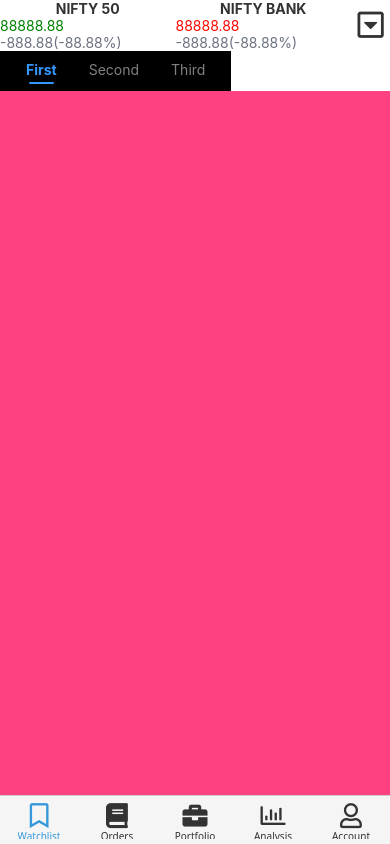
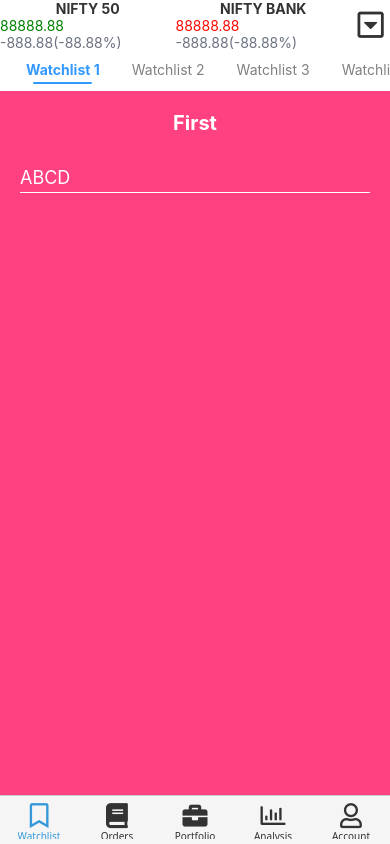
Before and after one commit to ArchitAvd/kite-clone, a React Native app: screen /Watchlist in a window 390 px wide. Built offline with nearby package versions, Linux system fonts and the light colour scheme.

Commit message:
refactor Watchlist page

```diff
--- /dev/null
+++ b/src/components/TabRouteView.tsx
@@ -0,0 +1,61 @@
+import React, { useState } from 'react';
+import { View, Text, StyleSheet, TextInput, FlatList } from 'react-native';
+
+interface TabRouteViewProps {
+  initialData: string[];
+  backgroundColor: string;
+  title?: string;
+}
+
+const TabRouteView: React.FC<TabRouteViewProps> = ({ initialData, backgroundColor, title }) => {
+  const [data, setData] = useState<string[]>(initialData);
+
+  const updateItem = (index: number, value: string) => {
+    const newData = [...data];
+    newData[index] = value;
+    setData(newData);
+  };
+
+  return (
+    <View style={[styles.container, { backgroundColor }]}>
+      {title && <Text style={styles.title}>{title}</Text>}
+      <FlatList
+        data={data}
+        keyExtractor={(_, index) => index.toString()}
+        renderItem={({ item, index }) => (
+          <TextInput
+            style={styles.input}
+            value={item}
+            maxLength={4}
+            onChangeText={(text) => updateItem(index, text)}
+          />
+        )}
+      />
+    </View>
+  );
+};
+
+const styles = StyleSheet.create({
+  container: {
+    flex: 1,
+    justifyContent: 'center',
+    padding: 20,
+  },
+  input: {
+    borderBottomWidth: 1,
+    borderBottomColor: 'white',
+    color: 'white',
+    fontSize: 18,
+    marginVertical: 8,
+    paddingVertical: 4,
+  },
+  title: {
+    fontSize: 20,
+    fontWeight: 'bold',
+    color: 'white',
+    marginBottom: 20,
+    textAlign: 'center',
+  },
+});
+
+export default TabRouteView;
--- a/src/components/TabView.tsx
+++ b/src/components/TabView.tsx
@@ -1,47 +1,44 @@
-import React from 'react';
+import { useTheme } from '@react-navigation/native';
+import React, { useState } from 'react';
 import { Animated, View, TouchableOpacity, StyleSheet, Dimensions, ScrollView } from 'react-native';
 import { TabView, SceneMap, SceneRendererProps, NavigationState } from 'react-native-tab-view';
+import TabRouteView from './TabRouteView';
 
-type Route = {
-  key: string;
-  title: string;
-};
+export default function MyTabView() {
+  const { colors } = useTheme();
 
-type State = NavigationState<Route>;
+  const [index, setIndex] = useState(0);
+  const [routes] = useState([
+    { key: 'first', title: 'Watchlist 1' },
+    { key: 'second', title: 'Watchlist 2' },
+    { key: 'third', title: 'Watchlist 3' },
+    { key: 'fourth', title: 'Watchlist 4' },
+    { key: 'fifth', title: 'Watchlist 5' },
+    { key: 'sixth', title: 'Watchlist 6' },
+    { key: 'seventh', title: 'Watchlist 7' },
+  ]);
 
-const FirstRoute = () => <View style={[styles.scene, { backgroundColor: '#ff4081' }]} />;
-
-const SecondRoute = () => <View style={[styles.scene, { backgroundColor: '#673ab7' }]} />;
-
-const ThirdRoute = () => <View style={[styles.scene, { backgroundColor: '#726e' }]} />;
-
-export default class MyTabView extends React.Component<{}, State> {
-  state: State = {
-    index: 0,
-    routes: [
-      { key: 'first', title: 'First' },
-      { key: 'second', title: 'Second' },
-      { key: 'third', title: 'Third' },
-    ],
-  };
-
-  _handleIndexChange = (index: number) => this.setState({ index });
-
-  _renderTabBar = (props: SceneRendererProps & { navigationState: State }) => {
-    return (
-      <View style={styles.tabContainer}>
+  const renderTabBar = (
+    props: SceneRendererProps & { navigationState: { index: number; routes: any[] } }
+  ) => (
+    <View style={{ height: 40 }}>
       <ScrollView
+        className="flex-row"
         horizontal
         showsHorizontalScrollIndicator={false}
-          contentContainerStyle={styles.scrollTabBar}>
+        contentContainerStyle={{
+          backgroundColor: colors.background,
+          paddingHorizontal: 10,
+          height: 40,
+        }}>
         {props.navigationState.routes.map((route, i) => {
-            const isFocused = props.navigationState.index === i;
-
+          const isFocused = index === i;
           return (
             <TouchableOpacity
+              className="items-center"
               key={route.key}
-                style={styles.scrollTabItem}
-                onPress={() => this.setState({ index: i })}>
+              style={{ paddingVertical: 10, paddingHorizontal: 16 }}
+              onPress={() => setIndex(i)}>
               <Animated.Text style={[styles.tabText, isFocused && styles.tabTextActive]}>
                 {route.title}
               </Animated.Text>
@@ -52,49 +49,29 @@ export default class MyTabView extends React.Component<{}, State> {
       </ScrollView>
     </View>
   );
-  };
 
-  _renderScene = SceneMap({
-    first: FirstRoute,
-    second: SecondRoute,
-    third: ThirdRoute,
+  const renderScene = SceneMap({
+    first: () => <TabRouteView initialData={['ABCD']} backgroundColor="#ff4081" title="First" />,
+    second: () => <TabRouteView initialData={[]} backgroundColor="#673ab7" title="Second" />,
+    third: () => <TabRouteView initialData={[]} backgroundColor="#009688" title="Third" />,
+    fourth: () => <TabRouteView initialData={[]} backgroundColor="#3f51b5" title="Fourth" />,
+    fifth: () => <TabRouteView initialData={[]} backgroundColor="#c2185b" title="Fifth" />,
+    sixth: () => <TabRouteView initialData={[]} backgroundColor="#e91e63" title="Sixth" />,
+    seventh: () => <TabRouteView initialData={[]} backgroundColor="#ff9800" title="Seventh" />,
   });
 
-  render() {
   return (
-      <View style={{ flex: 1 }}>
     <TabView
-          navigationState={this.state}
-          renderScene={this._renderScene}
-          renderTabBar={this._renderTabBar}
-          onIndexChange={this._handleIndexChange}
+      navigationState={{ index, routes }}
+      renderScene={renderScene}
+      onIndexChange={setIndex}
+      renderTabBar={renderTabBar}
       initialLayout={{ width: Dimensions.get('window').width }}
-          style={{ flex: 1 }}
     />
-      </View>
   );
-  }
 }
 
 const styles = StyleSheet.create({
-  scene: {
-    flex: 1,
-    justifyContent: 'center',
-  },
-  tabContainer: {
-    height: 40,
-  },
-  scrollTabBar: {
-    flexDirection: 'row',
-    backgroundColor: '#000000',
-    paddingHorizontal: 10,
-    height: 40,
-  },
-  scrollTabItem: {
-    alignItems: 'center',
-    paddingVertical: 10,
-    paddingHorizontal: 16,
-  },
   tabText: {
     color: 'gray',
     fontWeight: 'normal',
--- a/src/screens/Watchlist.tsx
+++ b/src/screens/Watchlist.tsx
@@ -22,7 +22,7 @@ export default function Watchlist() {
         <View className="items-center " style={{ flexBasis: '45%' }}>
           <Text style={{ color: colors.text, fontWeight: 'bold' }}>NIFTY BANK</Text>
           <Text>
-            <Text style={{color: (colors as any).negative}}>88888.88 </Text>
+            <Text style={{ color: (colors as any).negative }}>88888.88 </Text>
             <Text className="ml-1 text-gray-500"> -888.88(-88.88%)</Text>
           </Text>
         </View>
```
Lines whose indentation alone changed are shown as unchanged.
